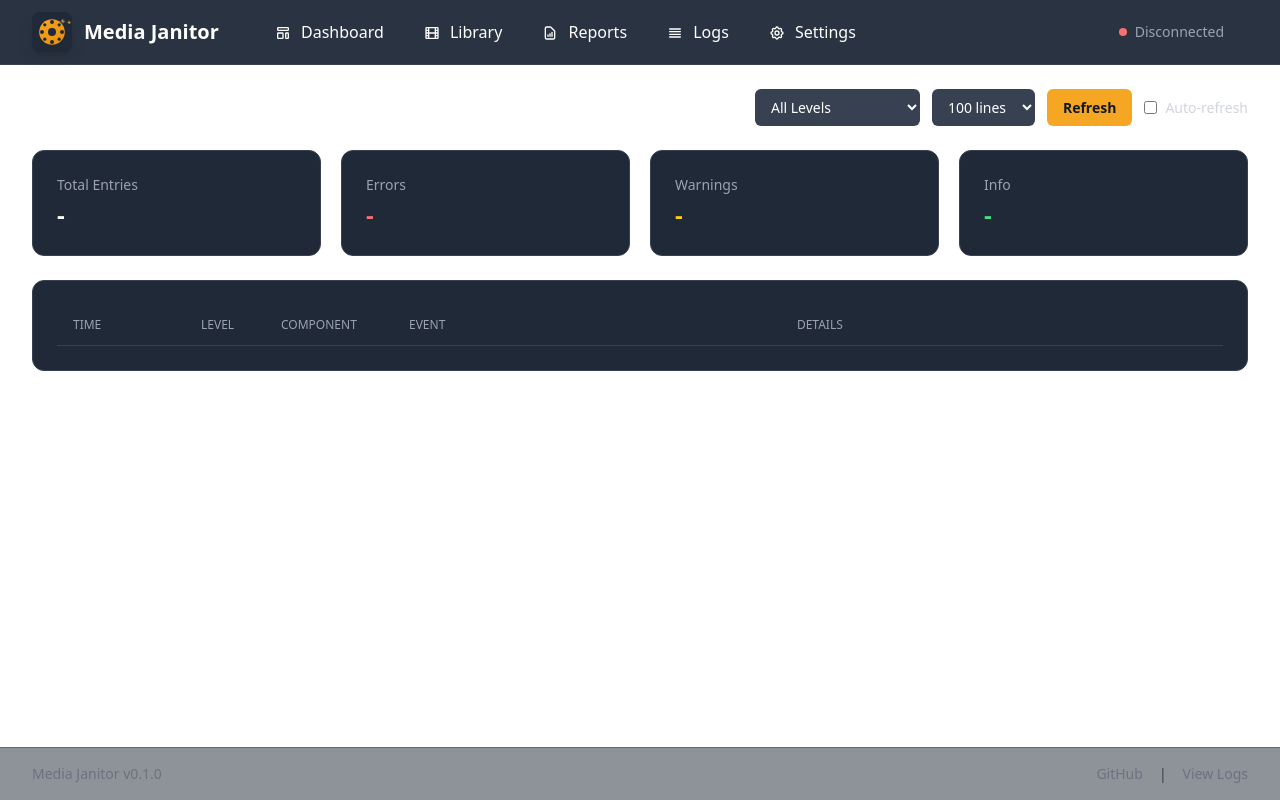
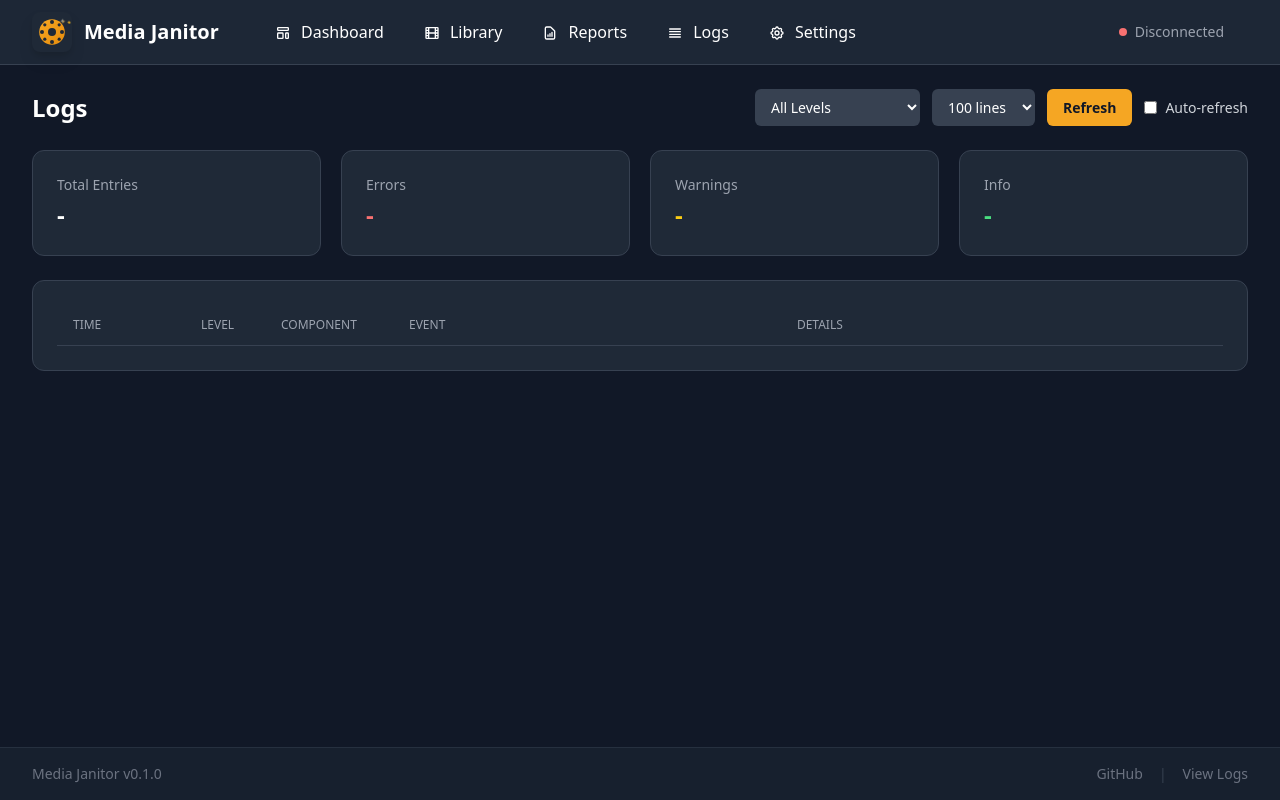
Before and after one commit to gnegelow-caylent/media-janitor, a Python web app: template src/media_janitor/templates/logs.html in a window 1280 px wide. Run offline with Jinja, Linux system fonts and the light colour scheme; the template is opened without the code that fills it, so the values that code supplies are empty; some libraries are stand-ins or nearby versions.

Commit message:
Fix dark mode background by adding explicit CSS rules
Tailwind CDN dark: classes on the html element weren't working reliably.
Added explicit CSS rules for html.dark to set the dark background color.

Co-Authored-By: Claude Opus 4.5 <noreply@anthropic.com>

```diff
--- a/src/media_janitor/templates/base.html
+++ b/src/media_janitor/templates/base.html
@@ -58,6 +58,14 @@
         }
     </script>
     <style>
+        /* Page background - must be in CSS for dark mode to work reliably */
+        html, body {
+            background-color: white;
+        }
+        html.dark, html.dark body {
+            background-color: rgb(17 24 39);
+        }
+
         /* Base components - light/dark mode support */
         .stat-card {
             background-color: white;
```
